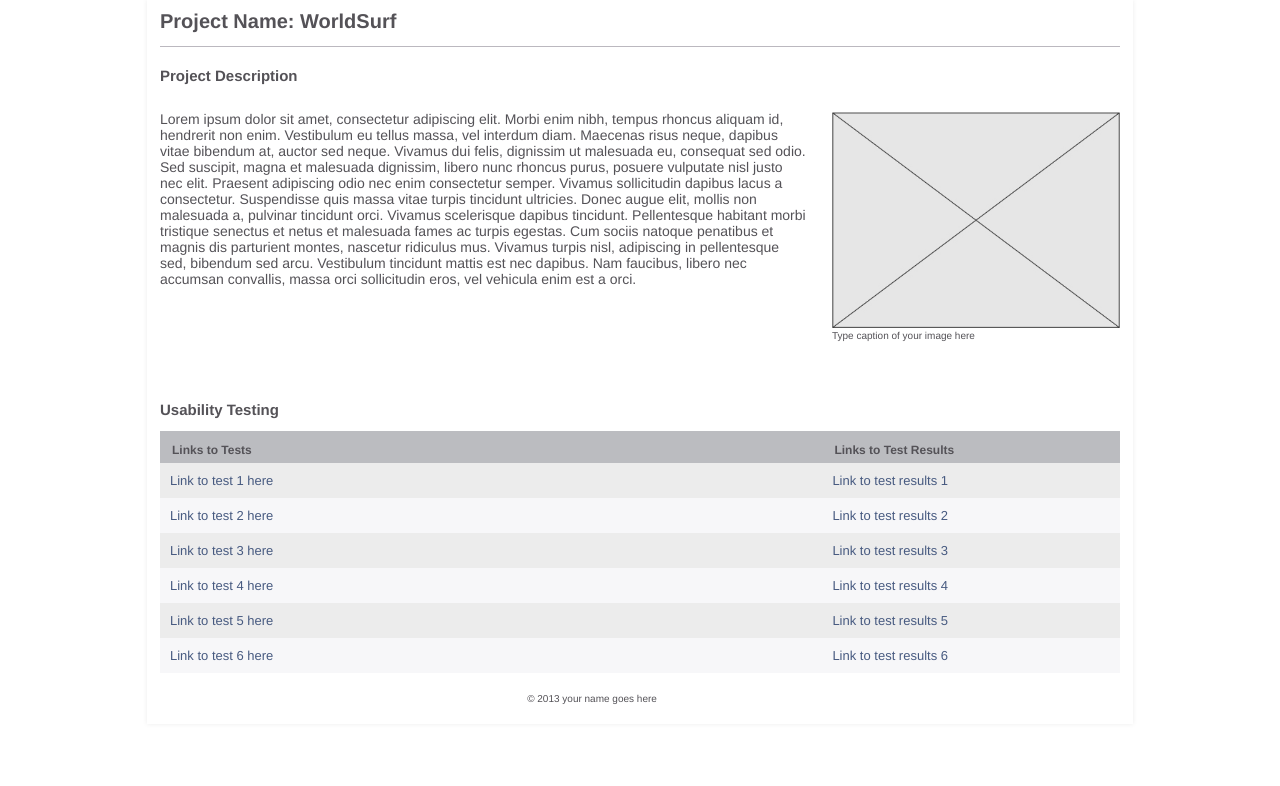
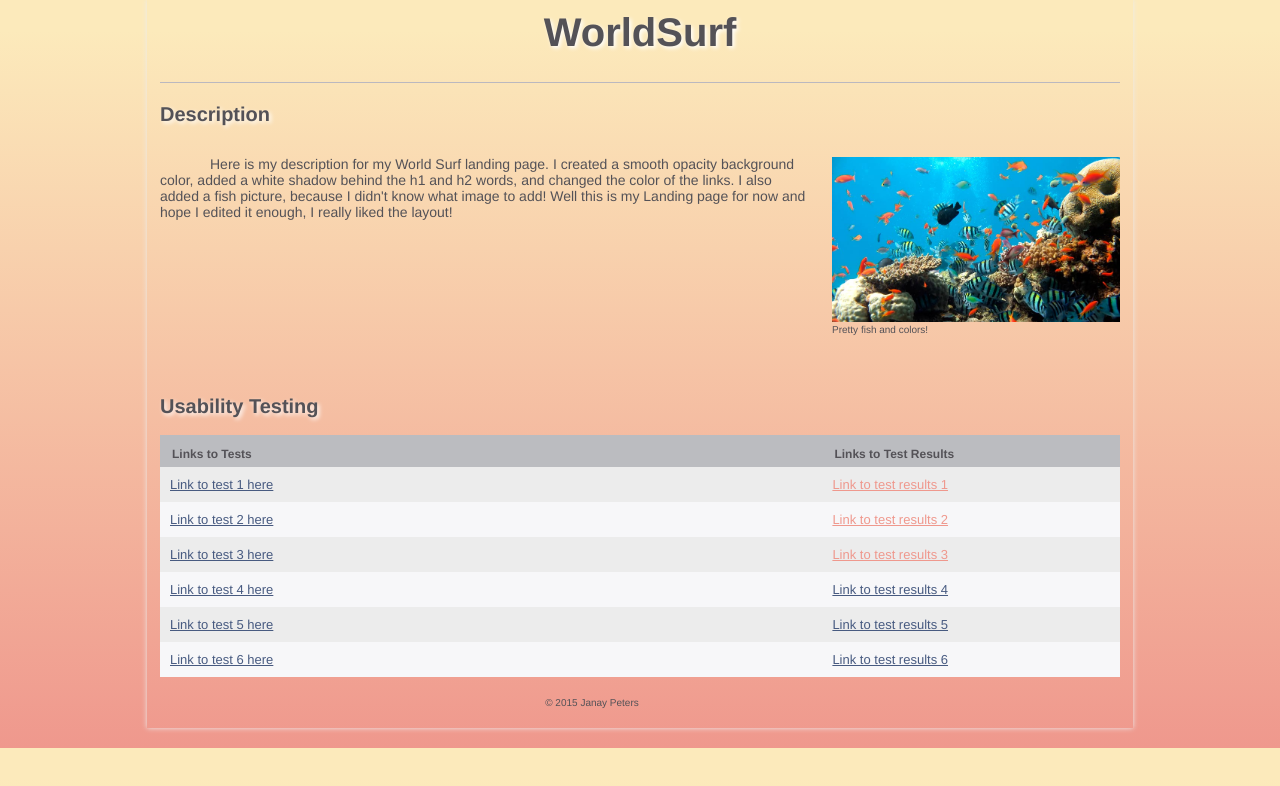
Before and after one commit to japeters15/WiU, a plain HTML site: page WiU Landing Page /index.html in a window 1280 px wide. Drawn offline with Linux system fonts and the light colour scheme.

Commit message:
WiU Landing Page
Edited CSS and description

```diff
--- a/WiU Landing Page /css/main.css
+++ b/WiU Landing Page /css/main.css
@@ -4,6 +4,15 @@ body{
 	font-size: 62.5%;
 	font-family: helvetica, arial, sans-serif;
 	color:#545257; /*changes color of the whole text*/
+	background-color: /* Permalink - use to edit and share this gradient: http://colorzilla.com/gradient-editor/#fceabb+4,ef988d+100 */
+	background: #fceabb; /* Old browsers */
+	background: -moz-linear-gradient(top,  #fceabb 4%, #ef988d 100%); /* FF3.6+ */
+	background: -webkit-gradient(linear, left top, left bottom, color-stop(4%,#fceabb), color-stop(100%,#ef988d)); /* Chrome,Safari4+ */
+	background: -webkit-linear-gradient(top,  #fceabb 4%,#ef988d 100%); /* Chrome10+,Safari5.1+ */
+	background: -o-linear-gradient(top,  #fceabb 4%,#ef988d 100%); /* Opera 11.10+ */
+	background: -ms-linear-gradient(top,  #fceabb 4%,#ef988d 100%); /* IE10+ */
+	background: linear-gradient(to bottom,  #fceabb 4%,#ef988d 100%); /* W3C */
+	filter: progid:DXImageTransform.Microsoft.gradient( startColorstr='#fceabb', endColorstr='#ef988d',GradientType=0 ); /* IE6-9 */
 	margin-top: 0;
 }
 #wrapper{
@@ -22,11 +31,16 @@ header{
 	border-bottom: 1px solid #bbb8bf; /*changes color of border under project name*/
 }
 h1{
+	text-align:center;
+	font-size: 40px;
 	margin-top: 0;
 	padding-top: 10px;
+	text-shadow: 2px 2px 4px white;
 }
 h2{
+	font-size:20px;
 	margin-top: 20px;
+	text-shadow: 2px 2px 4px white;
 }
 /*-------------------------------------------  table -------------------------------------------------------*/
 table{
@@ -69,6 +83,7 @@ td:first-child{
 	width: 67.5%;
 	float: left;
 	font-size: 1.4em;
+	text-indent: 50px;
 
 }
 .main figure{
@@ -88,12 +103,24 @@ figure img{
 
 /*-------------------------------------------  links -------------------------------------------------------*/
 a{
-	text-decoration: none;
 	font-size: 1.3em;
-	color: #475a80;  /*changes color of the links*/
 }
+/* mouse over link */
 a:hover{
 	text-decoration: underline;
+	color: peru;
+}
+/* unvisited link */
+a:link {
+	color: #475a80;
+}
+/* visited link */
+a:visited {
+	color: #ef988d;
+}
+/* selected link */
+a:active {
+	color: #ef988d;
 }
 /*-------------------------------------------  footer-------------------------------------------------------*/
 footer{
--- a/WiU Landing Page /index.html
+++ b/WiU Landing Page /index.html
@@ -6,7 +6,7 @@
 <html class="no-js"> <!--<![endif]-->
 <head>
     <meta charset="utf-8">
-    <title>WiU Template</title>
+    <title>WiU Landing Page</title>
     <meta name="description" content="">
     <meta name="viewport" content="width=device-width">
     <link rel="stylesheet" href="css/main.css">
@@ -15,17 +15,16 @@
 
 <div id="wrapper">
   <header>
-     <h1>Project Name: WorldSurf</h1>
+     <h1>WorldSurf</h1>
   </header>
   <section class="main">
-    <h2 class="desc-title">Project Description</h2>
-    <!-- Replace this text with your description of the project -->
-    <p class="description">Lorem ipsum dolor sit amet, consectetur adipiscing elit. Morbi enim nibh, tempus rhoncus aliquam id, hendrerit non enim. Vestibulum eu tellus massa, vel interdum diam. Maecenas risus neque, dapibus vitae bibendum at, auctor sed neque. Vivamus dui felis, dignissim ut malesuada eu, consequat sed odio. Sed suscipit, magna et malesuada dignissim, libero nunc rhoncus purus, posuere vulputate nisl justo nec elit. Praesent adipiscing odio nec enim consectetur semper. Vivamus sollicitudin dapibus lacus a consectetur. Suspendisse quis massa vitae turpis tincidunt ultricies. Donec augue elit, mollis non malesuada a, pulvinar tincidunt orci. Vivamus scelerisque dapibus tincidunt. Pellentesque habitant morbi tristique senectus et netus et malesuada fames ac turpis egestas. Cum sociis natoque penatibus et magnis dis parturient montes, nascetur ridiculus mus. Vivamus turpis nisl, adipiscing in pellentesque sed, bibendum sed arcu. Vestibulum tincidunt mattis est nec dapibus. Nam faucibus, libero nec accumsan convallis, massa orci sollicitudin eros, vel vehicula enim est a orci.</p>
+    <h2 class="desc-title">Description</h2>
+    <p class="description">
+        Here is my description for my World Surf landing page. I created a smooth opacity background color, added a white shadow behind the h1 and h2 words, and changed the color of the links. I also added a fish picture, because I didn't know what image to add! Well this is my Landing page for now and hope I edited it enough, I really liked the layout!
+    </p>
     <figure>
-    <!--   add your image to the img folder
-      Replace the "img.jpg" with the name of your image  -->
-      <img src="img/img.jpg" alt="your picture description goes here"  />
-      <figcaption>Type caption of your image here</figcaption>
+      <img src="img/fish.jpg" alt="Pretty fish and colors"  />
+      <figcaption>Pretty fish and colors!</figcaption>
     </figure>
   </section>
   <section class="sec">
@@ -69,7 +68,7 @@
     </table>
   </section>
 
-  <footer> &copy; 2013 your name goes here</footer>
+  <footer> &copy; 2015 Janay Peters</footer>
   </div> <!-- #wrapper div ends here-->
 </body>
 </html>
```
Also changed, not shown: WiU Landing Page /img/Fish.jpg (added).
